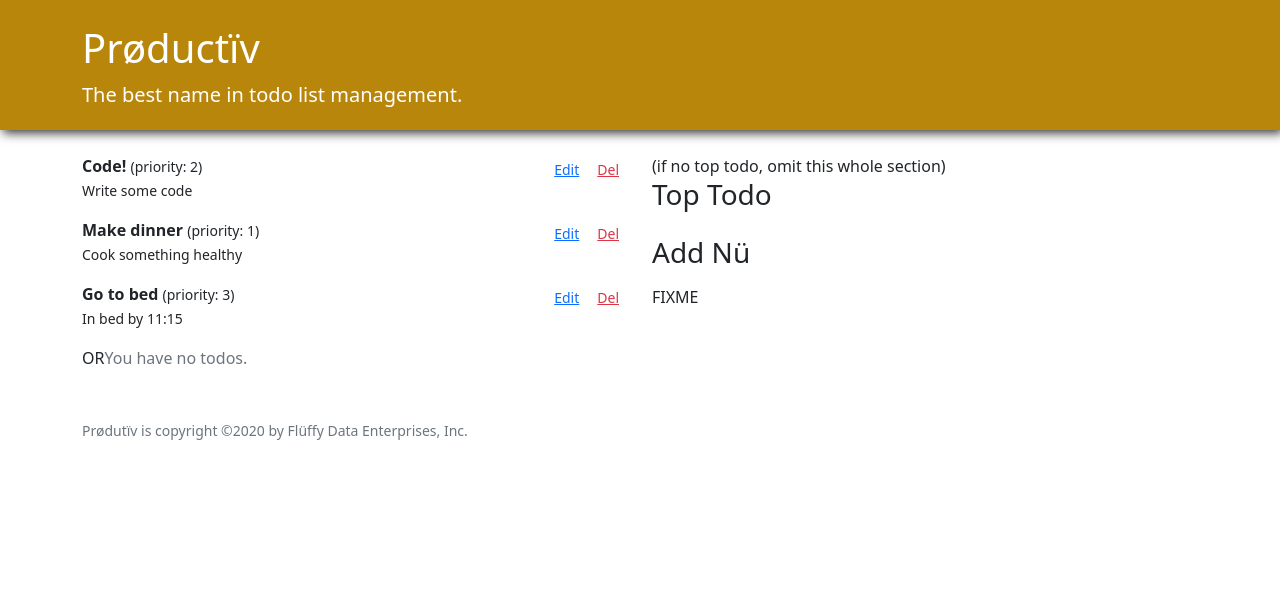
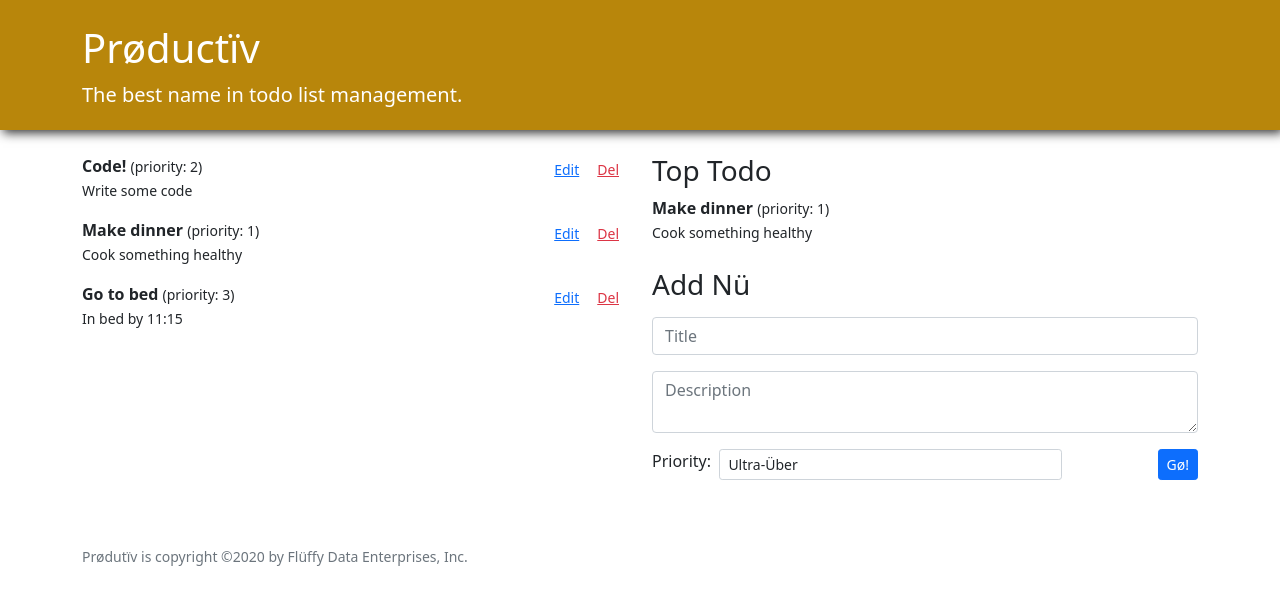
Before and after one commit to robinnsheen/react-productiv, a React (Create React App) app: page / in a window 1280 px wide. Shown: the top 604 px of the page. Built offline with nearby package versions, Linux system fonts and the light colour scheme.

Commit message:
code review

```diff
--- a/src/EditableTodo.js
+++ b/src/EditableTodo.js
@@ -10,10 +10,11 @@ import TodoForm from "./TodoForm";
  * - remove(): fn to call to remove a todo
  *
  * EditableTodoList -> EditableTodo -> { Todo, TodoForm }
+ * state: isEdit = boolean true or false
  */
 
 function EditableTodo({todo, update, remove}) {
-  const [isEdit, setIsEdit] = useState(false)
+  const [isEdit, setIsEdit] = useState(false);
 
   /** Toggle if this is being edited */
   function toggleEdit() {
--- a/src/EditableTodoList.js
+++ b/src/EditableTodoList.js
@@ -12,12 +12,10 @@ import EditableTodo from "./EditableTodo";
  */
 
 function EditableTodoList({todos, update, remove}) {
-  console.log("editablelist, todos", todos);
+
   return (
       <div>
-        { /** fix me */}
-
-        <div>{todos.map(todo => <EditableTodo todo={todo} update={update} remove={remove}/>)}</div>
+        <div>{todos.map(todo => <EditableTodo key={todo.id} todo={todo} update={update} remove={remove}/>)}</div>
       </div>
   );
 }
--- a/src/TodoApp.js
+++ b/src/TodoApp.js
@@ -3,6 +3,7 @@ import { v4 as uuid } from "uuid";
 
 import TopTodo from "./TopTodo";
 import EditableTodoList from "./EditableTodoList";
+import TodoForm from "./TodoForm";
 
 /** App for managing a todo list.
  *
@@ -15,11 +16,12 @@ import EditableTodoList from "./EditableTodoList";
  * App -> TodoApp -> { TodoForm, EditableTodoList }
  */
 
-function TodoApp({initialTodos}) {
+function TodoApp({ initialTodos }) {
   const [todos, setTodos] = useState(initialTodos);
   /** add a new todo to list */
   function create(newTodo) {
-    setTodos([...todos, newTodo]);
+
+    setTodos([...todos, { ...newTodo, id: uuid() }]);
   }
 
   /** update a todo with updatedTodo */
@@ -35,35 +37,38 @@ function TodoApp({initialTodos}) {
 
 
 
-      if (todos.length !== 0) {
-      return (
+  if (todos.length > 0) {
+    return (
       <main className="TodoApp">
         <div className="row">
 
           <div className="col-md-6">
-            <EditableTodoList todos={todos} update={update} remove={remove} /> OR
-            <span className="text-muted">You have no todos.</span>
+            <EditableTodoList todos={todos} update={update} remove={remove} />
+
           </div>
 
           <div className="col-md-6">
-            (if no top todo, omit this whole section)
-            <section className="mb-4">
-              <h3>Top Todo</h3>
-              <TopTodo />
-            </section>
+            {todos.length > 0 ?
+              <section className="mb-4">
+                <h3>Top Todo</h3>
+                <TopTodo todos={todos} />
+              </section> : null}
+
 
             <section>
               <h3 className="mb-3">Add Nü</h3>
-              FIXME
+              <TodoForm handleSave={create} initialFormData={{ title: "", description: "", priority: "Ultra-Über" }} />
             </section>
           </div>
 
         </div>
       </main>
-      )
-    } else {
-      return null;
-    }
+    );
+  } else {
+    return (
+      <span className="text-muted">You have no todos.</span>
+    );
+  }
   ;
 }
 
--- a/src/TopTodo.js
+++ b/src/TopTodo.js
@@ -10,13 +10,13 @@ import Todo from "./Todo";
  * TodoApp -> TopTodo
  */
 
-function TopTodo() {
+function TopTodo({ todos }) {
   // lowest-priority # is the highest priority
-  // let top = todos.reduce(
-  //     (acc, cur) => cur.priority < acc.priority ? cur : acc, todos[0]);
+  let top = todos.reduce(
+    (acc, cur) => cur.priority < acc.priority ? cur : acc, todos[0]);
 
-  // return <Todo todo={todo} />;
-  return null;
+  return <Todo todo={top} />;
+
 }
 
 export default TopTodo;
```
Also changed, not shown: src/Todo.js (+6 -6 lines), src/TodoForm.js (+6 -5 lines), src/App.js (indentation only).
